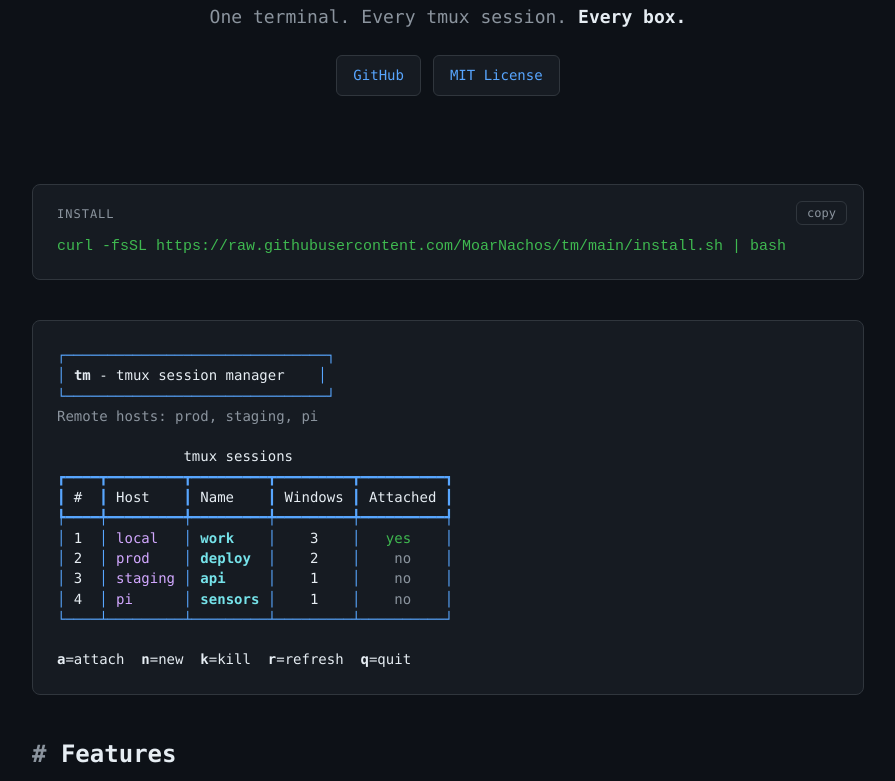
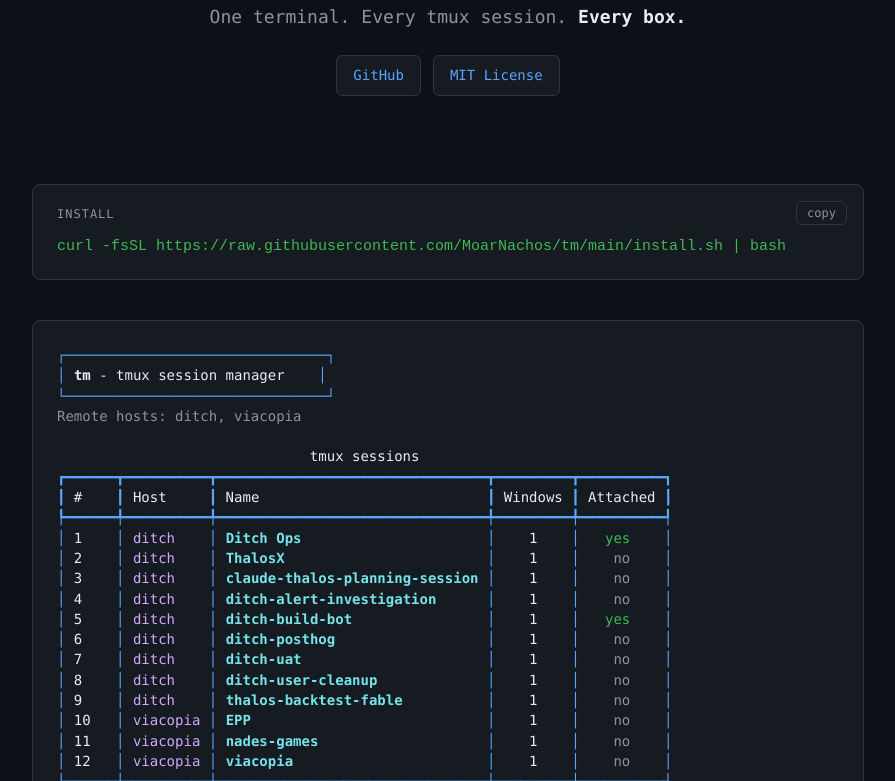
Before and after one commit to MoarNachos/tm, a plain HTML site: page site/index.html in a window 1280 px wide. Shown: the part 171-952 px from the top of the page, without its empty margins (192-1087 px from the left). Drawn offline with Linux system fonts and the light colour scheme.

Commit message:
Treat tmux socket-not-found as no-sessions; use real demo on website
"error connecting to /tmp/tmux-*/default" just means no tmux server is
running, so don't report it as a host error. Website demo now shows a
real multi-host capture.

Co-Authored-By: Claude Opus 4.6 <noreply@anthropic.com>

```diff
--- a/site/index.html
+++ b/site/index.html
@@ -100,17 +100,25 @@
 <div class="demo"><span class="t-border">┌───────────────────────────────┐
 │</span> <b>tm</b> - tmux session manager    <span class="t-border">│
 └───────────────────────────────┘</span>
-<span class="t-dim">Remote hosts: prod, staging, pi</span>
+<span class="t-dim">Remote hosts: ditch, viacopia</span>
 
-               tmux sessions
-<span class="t-border">┏━━━━┳━━━━━━━━━┳━━━━━━━━━┳━━━━━━━━━┳━━━━━━━━━━┓
-┃</span> #  <span class="t-border">┃</span> Host    <span class="t-border">┃</span> Name    <span class="t-border">┃</span> Windows <span class="t-border">┃</span> Attached <span class="t-border">┃
-┡━━━━╇━━━━━━━━━╇━━━━━━━━━╇━━━━━━━━━╇━━━━━━━━━━┩
-│</span> 1  <span class="t-border">│</span> <span class="t-host">local</span>   <span class="t-border">│</span> <span class="t-name">work</span>    <span class="t-border">│</span>    3    <span class="t-border">│</span>   <span class="t-yes">yes</span>    <span class="t-border">│
-│</span> 2  <span class="t-border">│</span> <span class="t-host">prod</span>    <span class="t-border">│</span> <span class="t-name">deploy</span>  <span class="t-border">│</span>    2    <span class="t-border">│</span>    <span class="t-dim">no</span>    <span class="t-border">│
-│</span> 3  <span class="t-border">│</span> <span class="t-host">staging</span> <span class="t-border">│</span> <span class="t-name">api</span>     <span class="t-border">│</span>    1    <span class="t-border">│</span>    <span class="t-dim">no</span>    <span class="t-border">│
-│</span> 4  <span class="t-border">│</span> <span class="t-host">pi</span>      <span class="t-border">│</span> <span class="t-name">sensors</span> <span class="t-border">│</span>    1    <span class="t-border">│</span>    <span class="t-dim">no</span>    <span class="t-border">│
-└────┴─────────┴─────────┴─────────┴──────────┘</span>
+                              tmux sessions
+<span class="t-border">┏━━━━━━┳━━━━━━━━━━┳━━━━━━━━━━━━━━━━━━━━━━━━━━━━━━━━┳━━━━━━━━━┳━━━━━━━━━━┓
+┃</span> #    <span class="t-border">┃</span> Host     <span class="t-border">┃</span> Name                           <span class="t-border">┃</span> Windows <span class="t-border">┃</span> Attached <span class="t-border">┃
+┡━━━━━━╇━━━━━━━━━━╇━━━━━━━━━━━━━━━━━━━━━━━━━━━━━━━━╇━━━━━━━━━╇━━━━━━━━━━┩</span>
+<span class="t-border">│</span> 1    <span class="t-border">│</span> <span class="t-host">ditch</span>    <span class="t-border">│</span> <span class="t-name">Ditch Ops</span>                      <span class="t-border">│</span>    1    <span class="t-border">│</span>   <span class="t-yes">yes</span>    <span class="t-border">│</span>
+<span class="t-border">│</span> 2    <span class="t-border">│</span> <span class="t-host">ditch</span>    <span class="t-border">│</span> <span class="t-name">ThalosX</span>                        <span class="t-border">│</span>    1    <span class="t-border">│</span>    <span class="t-dim">no</span>    <span class="t-border">│</span>
+<span class="t-border">│</span> 3    <span class="t-border">│</span> <span class="t-host">ditch</span>    <span class="t-border">│</span> <span class="t-name">claude-thalos-planning-session</span> <span class="t-border">│</span>    1    <span class="t-border">│</span>    <span class="t-dim">no</span>    <span class="t-border">│</span>
+<span class="t-border">│</span> 4    <span class="t-border">│</span> <span class="t-host">ditch</span>    <span class="t-border">│</span> <span class="t-name">ditch-alert-investigation</span>      <span class="t-border">│</span>    1    <span class="t-border">│</span>    <span class="t-dim">no</span>    <span class="t-border">│</span>
+<span class="t-border">│</span> 5    <span class="t-border">│</span> <span class="t-host">ditch</span>    <span class="t-border">│</span> <span class="t-name">ditch-build-bot</span>                <span class="t-border">│</span>    1    <span class="t-border">│</span>   <span class="t-yes">yes</span>    <span class="t-border">│</span>
+<span class="t-border">│</span> 6    <span class="t-border">│</span> <span class="t-host">ditch</span>    <span class="t-border">│</span> <span class="t-name">ditch-posthog</span>                  <span class="t-border">│</span>    1    <span class="t-border">│</span>    <span class="t-dim">no</span>    <span class="t-border">│</span>
+<span class="t-border">│</span> 7    <span class="t-border">│</span> <span class="t-host">ditch</span>    <span class="t-border">│</span> <span class="t-name">ditch-uat</span>                      <span class="t-border">│</span>    1    <span class="t-border">│</span>    <span class="t-dim">no</span>    <span class="t-border">│</span>
+<span class="t-border">│</span> 8    <span class="t-border">│</span> <span class="t-host">ditch</span>    <span class="t-border">│</span> <span class="t-name">ditch-user-cleanup</span>             <span class="t-border">│</span>    1    <span class="t-border">│</span>    <span class="t-dim">no</span>    <span class="t-border">│</span>
+<span class="t-border">│</span> 9    <span class="t-border">│</span> <span class="t-host">ditch</span>    <span class="t-border">│</span> <span class="t-name">thalos-backtest-fable</span>          <span class="t-border">│</span>    1    <span class="t-border">│</span>    <span class="t-dim">no</span>    <span class="t-border">│</span>
+<span class="t-border">│</span> 10   <span class="t-border">│</span> <span class="t-host">viacopia</span> <span class="t-border">│</span> <span class="t-name">EPP</span>                            <span class="t-border">│</span>    1    <span class="t-border">│</span>    <span class="t-dim">no</span>    <span class="t-border">│</span>
+<span class="t-border">│</span> 11   <span class="t-border">│</span> <span class="t-host">viacopia</span> <span class="t-border">│</span> <span class="t-name">nades-games</span>                    <span class="t-border">│</span>    1    <span class="t-border">│</span>    <span class="t-dim">no</span>    <span class="t-border">│</span>
+<span class="t-border">│</span> 12   <span class="t-border">│</span> <span class="t-host">viacopia</span> <span class="t-border">│</span> <span class="t-name">viacopia</span>                       <span class="t-border">│</span>    1    <span class="t-border">│</span>    <span class="t-dim">no</span>    <span class="t-border">│</span>
+<span class="t-border">└──────┴──────────┴────────────────────────────────┴─────────┴──────────┘</span>
 
 <span class="t-key">a</span>=attach  <span class="t-key">n</span>=new  <span class="t-key">k</span>=kill  <span class="t-key">r</span>=refresh  <span class="t-key">q</span>=quit</div>
 
```
Also changed, not shown: 1 other file.
